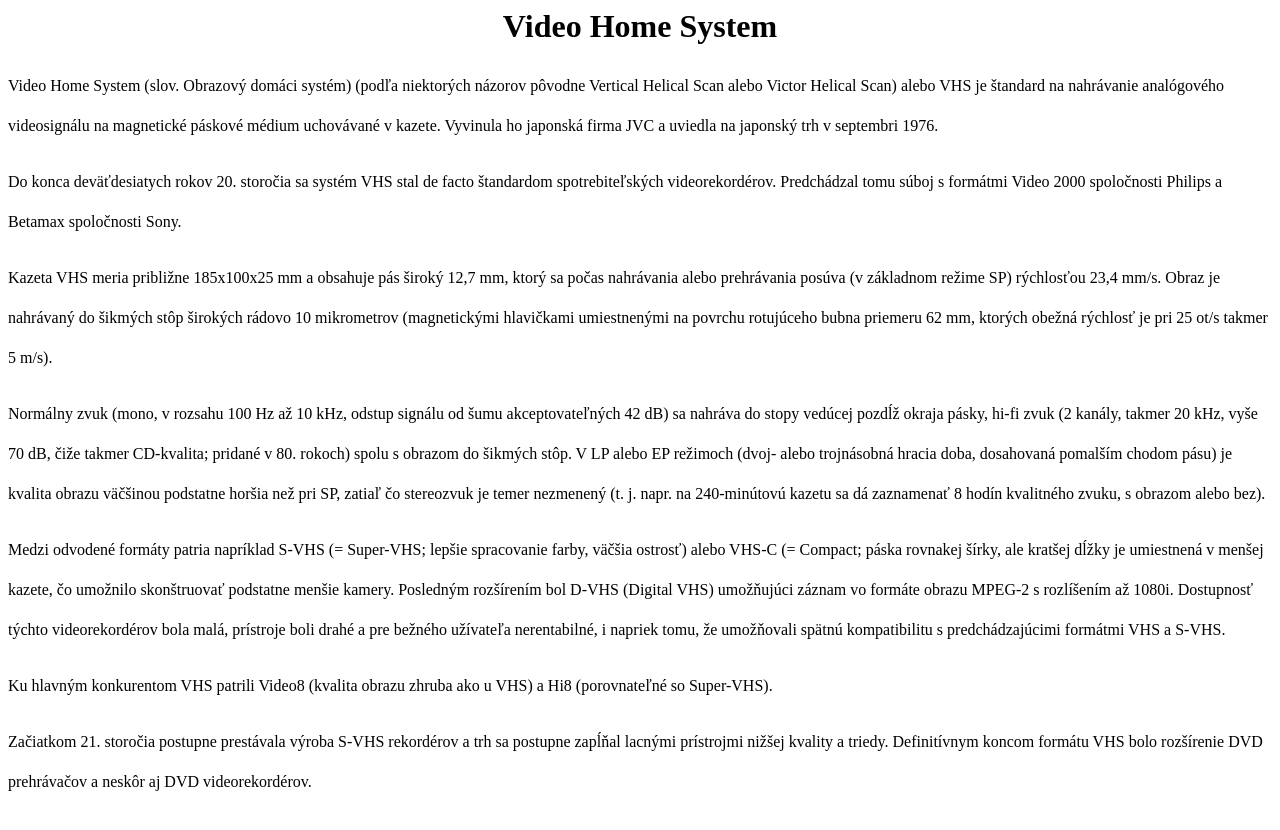
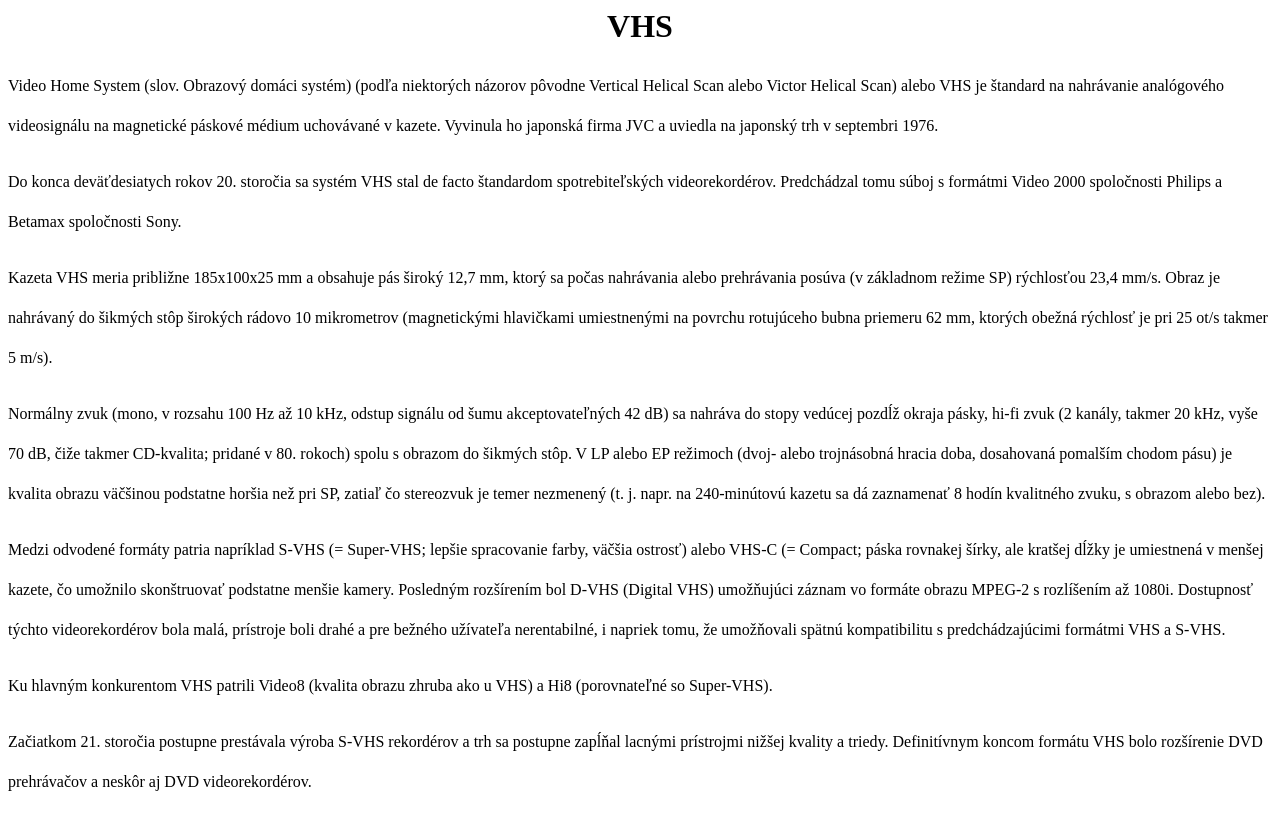
Before and after one commit to patro213/patro213.github.io, a Jekyll site: the page bakalarka_stranky/vhs.html, which Jekyll copies as it is, in a window 1280 px wide. Shown: the top 830 px of the page. Built offline with Jekyll 4.4.1, drawn with Linux system fonts in a browser that asks for light colours.

Commit message:
Update vhs.html

```diff
--- a/bakalarka_stranky/vhs.html
+++ b/bakalarka_stranky/vhs.html
@@ -12,7 +12,7 @@
 		</style>
 	</head>
 	<body>
-		<h1>Video Home System</h1>
+		<h1>VHS</h1>
 		<p>Video Home System (slov. Obrazový domáci systém) (podľa niektorých názorov pôvodne Vertical Helical Scan alebo Victor Helical Scan) alebo VHS je štandard na nahrávanie analógového videosignálu na magnetické páskové médium uchovávané v kazete. Vyvinula ho japonská firma JVC a uviedla na japonský trh v septembri 1976.</p>
 		<p>Do konca deväťdesiatych rokov 20. storočia sa systém VHS stal de facto štandardom spotrebiteľských videorekordérov. Predchádzal tomu súboj s formátmi Video 2000 spoločnosti Philips a Betamax spoločnosti Sony.</p>
 		<p>Kazeta VHS meria približne 185x100x25 mm a obsahuje pás široký 12,7 mm, ktorý sa počas nahrávania alebo prehrávania posúva (v základnom režime SP) rýchlosťou 23,4 mm/s. Obraz je nahrávaný do šikmých stôp širokých rádovo 10 mikrometrov (magnetickými hlavičkami umiestnenými na povrchu rotujúceho bubna priemeru 62 mm, ktorých obežná rýchlosť je pri 25 ot/s takmer 5 m/s).</p>
```
